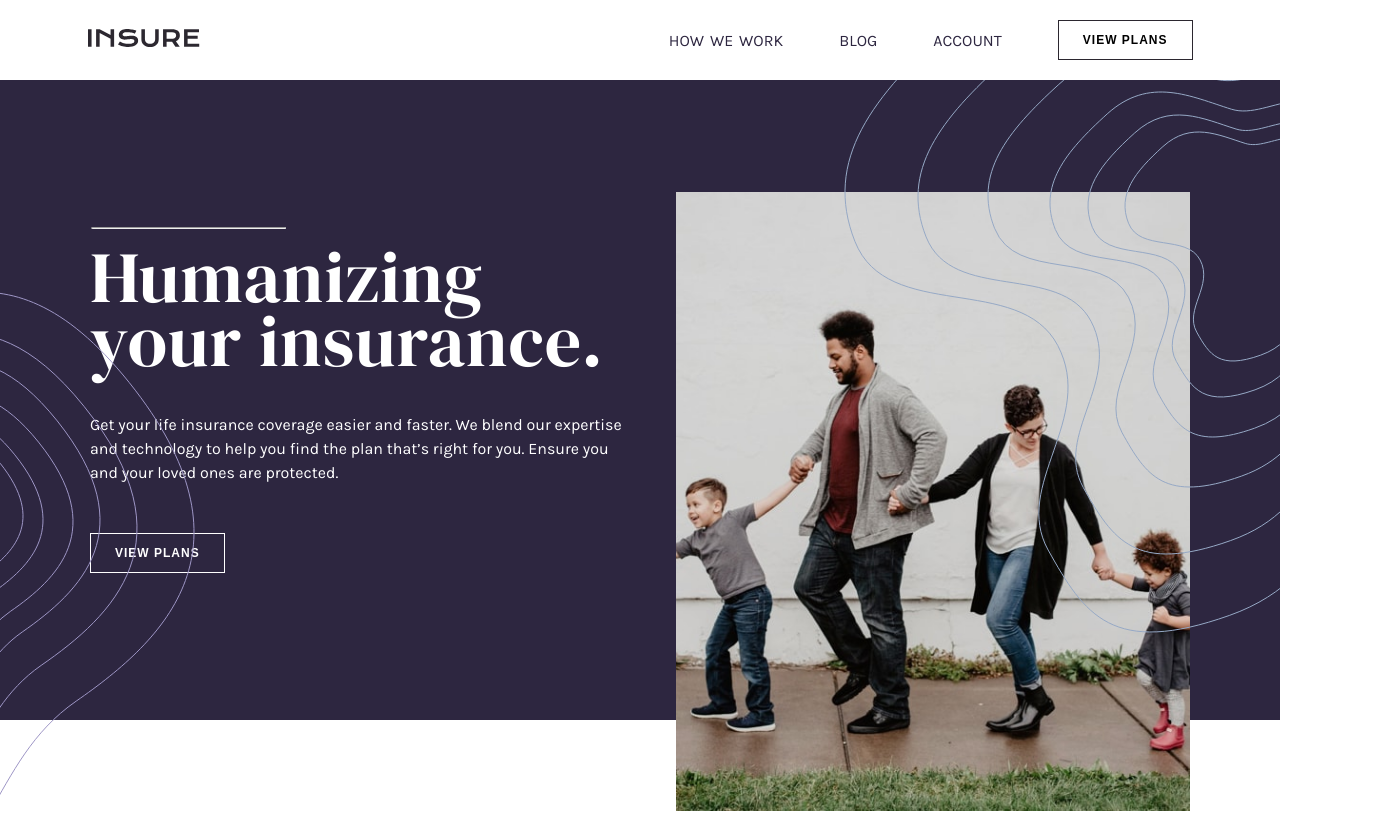
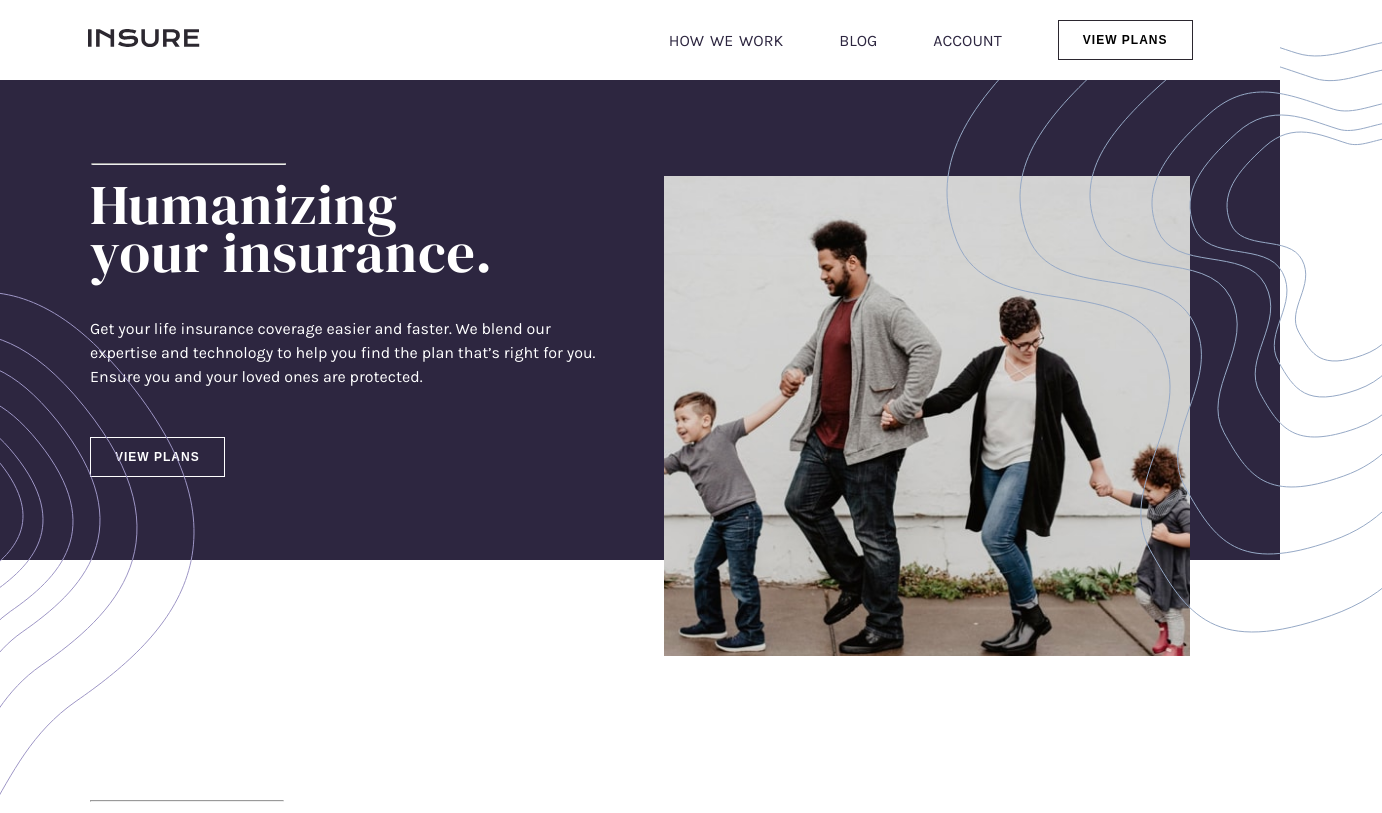
Before and after one commit to GSterczewski/insure-landing-page, a website: page src/index.html in a window 1280 px wide. Shown: the top 813 px of the page, 1382 px wide, since content can reach past the window. Drawn offline with nearby package versions, Linux system fonts and the light colour scheme; files that its build step writes are made by us from their sources; files whose address does not match are found by name.

Commit message:
hero section styling

```diff
--- a/src/index.html
+++ b/src/index.html
@@ -61,7 +61,7 @@
     <main class="main">
       <section class="hero-section">
         <div class="hero-section__wrapper">
-          <div class="hero-section__img-wrapper">
+          <div class="hero-section__img-container">
             <picture>
               <source
                 media="(min-width: 800px)"
--- a/src/scss/_hero.scss
+++ b/src/scss/_hero.scss
@@ -1,119 +1,9 @@
 .hero-section {
   background-color: $color-dark-violet--light;
-  @media only screen and (min-width: 800px) {
-    padding: 0 5rem;
-  }
-
-  &__wrapper {
-    display: flex;
-    flex-direction: column;
-    max-width: 1100px;
-    margin: 0 auto;
-
-    @media only screen and (min-width: 800px) {
-      flex-direction: row;
-      height: 40rem;
-    }
-  }
-
-  &__img-wrapper {
-    @media only screen and (min-width: 800px) {
-      order: 2;
-    }
-  }
-
-  &__img {
-    object-fit: cover;
-    width: 100%;
-    height: 450px;
-
-    @media only screen and (min-width: 800px) {
-      transform: translateY(7rem);
-      width: 100%;
-      height: auto;
-      min-height: 450px;
-    }
-  }
-
-  &__content {
-    display: flex;
-    flex-direction: column;
-    align-items: center;
-    justify-content: center;
-    padding: 6rem 1rem;
-    text-align: center;
-    @media only screen and (min-width: 800px) {
-      align-items: flex-start;
-      min-width: 500px;
-      width: 565px;
-      //margin-top: -2.5rem;
-      padding: 0;
-      padding-right: 3rem;
-      text-align: start;
-    }
-  }
-
-  &__divider {
-    display: none;
-
-    @media only screen and (min-width: 800px) {
-      display: block;
-      margin-bottom: 1rem;
-      transform: translateX(0.1rem);
-      color: $color-white;
-    }
-  }
-
-  &__heading {
-    margin-bottom: 1.5rem;
-    color: $color-white;
-    font-size: 2.5rem;
-    line-height: 2rem;
-    letter-spacing: 1px;
-
-    @media only screen and (min-width: 800px) {
-      font-size: 2.5rem;
-    }
-
-    @media only screen and (min-width: 1200px) {
-      font-size: 4.5rem;
-      line-height: 4rem;
-    }
-  }
-
-  &__text {
-    max-width: 60rem;
-    margin-bottom: 3rem;
-    color: $color-white;
-    line-height: 1.5rem;
-
-    @media only screen and (min-width: 800px) {
-      align-self: flex-start;
-      max-width: initial;
-    }
-  }
-
-  &__button {
-    position: relative;
-    z-index: 1;
-    align-self: center;
-    @media only screen and (min-width: 800px) {
-      align-self: flex-start;
-    }
-  }
-
   &::before {
     content: url("./assets/images/bg-pattern-intro-left-mobile.svg");
     position: absolute;
-    //top: 36.5rem;
     top: 0;
-
-    @media only screen and (min-width: 800px) {
-      content: url("./assets//images/bg-pattern-intro-left-desktop.svg");
-      top: initial;
-      bottom: 0rem;
-      left: 0;
-    }
   }
 
   &::after {
@@ -121,11 +11,91 @@
     position: absolute;
     right: 0%;
     bottom: 0%;
+  }
+}
+.hero-section__wrapper {
+  display: flex;
+  flex-direction: column;
+  max-width: 1100px;
+  margin: 0 auto;
+}
 
-    @media only screen and (min-width: 800px) {
+.hero-section__img {
+  object-fit: cover;
+  width: 100%;
+  height: 100%;
+}
+
+.hero-section__content {
+  display: flex;
+  flex-direction: column;
+  align-items: center;
+  justify-content: center;
+  padding: 6rem 1rem;
+  text-align: center;
+}
+
+.hero-section__heading {
+  margin-bottom: 1.5rem;
+  color: $color-white;
+  font-size: 2.5rem;
+  line-height: 2rem;
+  letter-spacing: 1px;
+}
+.hero-section__text {
+  max-width: 60rem;
+  margin-bottom: 3rem;
+  color: $color-white;
+  line-height: 1.5rem;
+}
+
+.hero-section__divider {
+  display: none;
+}
+
+@media screen and (min-width: 768px) {
+  .hero-section {
+    padding: 0 5rem;
+    &::after {
       content: url("./assets/images/bg-pattern-intro-right-desktop.svg");
       top: 5%;
-      right: 0%;
+      right: -8%;
+    }
+
+    &::before {
+      content: url("./assets//images/bg-pattern-intro-left-desktop.svg");
+      top: initial;
+      bottom: 0rem;
+      left: 0;
     }
   }
+  .hero-section__wrapper {
+    flex-direction: row;
+    height: 30rem;
+    justify-content: space-between;
+  }
+  .hero-section__content {
+    max-width: 600px;
+    width: 50%;
+    align-items: flex-start;
+    padding: 0;
+    padding-right: 3rem;
+    text-align: start;
+  }
+  .hero-section__img-container {
+    order: 2;
+    height: 30rem;
+    width: 50%;
+    transform: translateY(6rem);
+  }
+  .hero-section__heading {
+    font-size: 3.5rem;
+    line-height: 3rem;
+  }
+  .hero-section__divider {
+    display: block;
+    margin-bottom: 1rem;
+    transform: translateX(0.1rem);
+    color: $color-white;
+  }
 }
```
